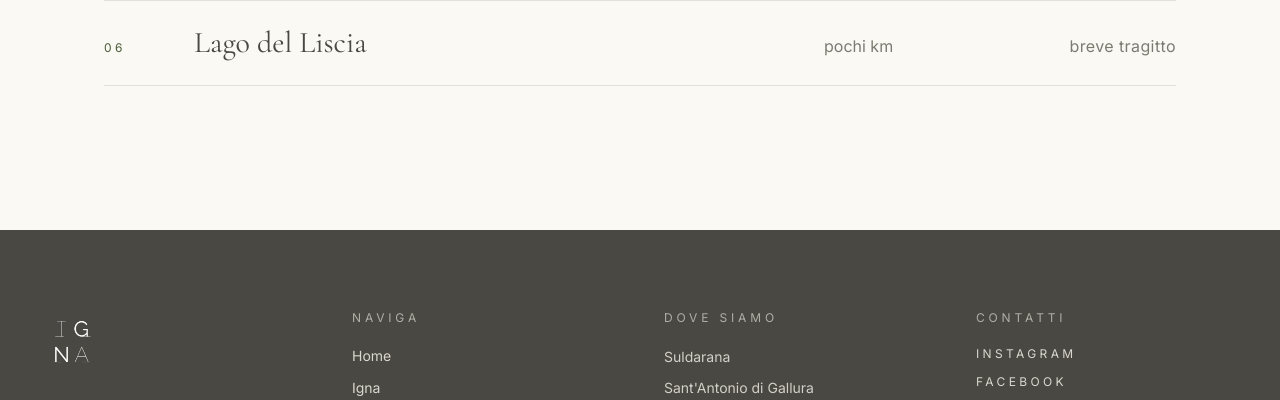
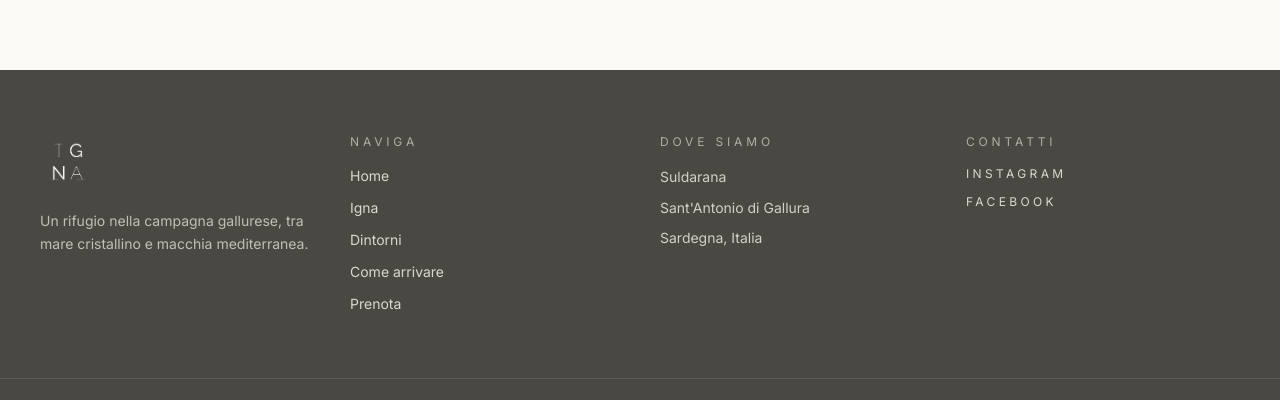
Before and after one commit to khapronyon/igna, a React (Vite) app: page /come-arrivare in a window 1280 px wide. Shown: the part 1933-2333 px from the top of the page. Built offline with nearby package versions, Linux system fonts and the light colour scheme.

Commit message:
aggiornamento mobile

```diff
--- a/src/components/Amenities.jsx
+++ b/src/components/Amenities.jsx
@@ -18,7 +18,7 @@ export default function Amenities() {
     <section className="bg-calce-100">
       <div className="grid md:grid-cols-2 items-stretch min-h-[500px]">
 
-        <div className="flex flex-col justify-center px-10 sm:px-16 py-24 space-y-6 text-center md:text-left">
+        <div className="flex flex-col justify-center px-10 sm:px-16 py-14 sm:py-20 space-y-6 text-center md:text-left">
           <Reveal as="h2" className="font-display text-3xl sm:text-5xl text-granito-dark leading-[1.15]">
             L'essenziale,<br />curato.
           </Reveal>
@@ -28,7 +28,7 @@ export default function Amenities() {
           </Reveal>
         </div>
 
-        <Reveal delay={1} className="flex flex-col justify-center px-10 sm:px-16 py-24">
+        <Reveal delay={1} className="flex flex-col justify-center px-10 sm:px-16 py-14 sm:py-20">
           <ul className="grid sm:grid-cols-2 gap-x-10 gap-y-5">
             {amenities.map((a) => (
               <li
--- a/src/components/CtaSection.jsx
+++ b/src/components/CtaSection.jsx
@@ -2,7 +2,7 @@ import Reveal from './Reveal.jsx'
 
 export default function CtaSection() {
   return (
-    <section className="bg-calce-50 py-28 sm:py-36">
+    <section className="bg-calce-50 py-14 sm:py-20">
       <div className="max-w-3xl mx-auto px-6 sm:px-10 text-center">
         <Reveal as="h2" className="font-display text-4xl sm:text-5xl text-granito-dark leading-[1.1]">
           La base ideale<br />per vivere la Costa Smeralda.
--- a/src/components/Distances.jsx
+++ b/src/components/Distances.jsx
@@ -11,7 +11,7 @@ const distances = [
 
 export default function Distances() {
   return (
-    <section className="bg-calce-50 py-28 sm:py-36">
+    <section className="bg-calce-50 py-14 sm:py-20">
       <div className="max-w-6xl mx-auto px-6 sm:px-10">
         <Reveal as="h2" className="font-display text-3xl sm:text-5xl text-granito-dark leading-[1.1] text-center mb-16">
           Vicini a tutto,<br />lontani dal rumore.
--- a/src/components/Footer.jsx
+++ b/src/components/Footer.jsx
@@ -3,14 +3,14 @@ import { Link } from 'react-router-dom'
 export default function Footer() {
   return (
     <footer className="bg-granito-dark text-calce/85">
-      <div className="max-w-7xl mx-auto px-6 sm:px-10 py-20 grid grid-cols-2 md:grid-cols-4 gap-12">
+      <div className="max-w-7xl mx-auto px-6 sm:px-10 py-16 grid grid-cols-2 md:grid-cols-4 gap-10">
 
-        {/* Logo + payoff — centrati su mobile, intera larghezza */}
+        {/* Logo + payoff — full width, centrato */}
         <div className="col-span-2 md:col-span-1 flex flex-col items-center md:items-start text-center md:text-left">
           <img
             src={`${import.meta.env.BASE_URL}images/Igna/logo.png`}
             alt="Igna Country Retreat"
-            className="h-16 w-auto mb-6"
+            className="h-14 w-auto mb-5"
             style={{ filter: 'brightness(0) invert(1)' }}
           />
           <p className="text-sm leading-relaxed text-calce/70 max-w-xs">
@@ -18,9 +18,9 @@ export default function Footer() {
           </p>
         </div>
 
-        {/* Naviga — intera larghezza su mobile */}
-        <div className="col-span-2 md:col-span-1 text-center md:text-left">
-          <p className="text-xs tracking-[0.32em] uppercase text-calce/60 mb-5">Naviga</p>
+        {/* Naviga — colonna sinistra su mobile */}
+        <div className="col-span-1 md:col-span-1 text-left">
+          <p className="text-xs tracking-[0.32em] uppercase text-calce/60 mb-4">Naviga</p>
           <ul className="space-y-3 text-sm">
             <li><Link to="/" className="hover:text-calce transition-colors">Home</Link></li>
             <li><Link to="/igna" className="hover:text-calce transition-colors">Igna</Link></li>
@@ -30,29 +30,29 @@ export default function Footer() {
           </ul>
         </div>
 
-        {/* Dove siamo — colonna sinistra su mobile */}
-        <div className="col-span-1 md:col-span-1 text-left">
-          <p className="text-xs tracking-[0.32em] uppercase text-calce/60 mb-5">Dove siamo</p>
+        {/* Dove siamo + Contatti — colonna destra su mobile */}
+        <div className="col-span-1 md:col-span-2 grid grid-cols-1 md:grid-cols-2 gap-8 text-left">
+          <div>
+            <p className="text-xs tracking-[0.32em] uppercase text-calce/60 mb-4">Dove siamo</p>
             <address className="not-italic text-sm leading-relaxed text-calce/80 space-y-2">
               <p>Suldarana</p>
               <p>Sant'Antonio di Gallura</p>
               <p>Sardegna, Italia</p>
             </address>
           </div>
-
-        {/* Contatti — colonna destra su mobile */}
-        <div className="col-span-1 md:col-span-1 text-left">
-          <p className="text-xs tracking-[0.32em] uppercase text-calce/60 mb-5">Contatti</p>
+          <div>
+            <p className="text-xs tracking-[0.32em] uppercase text-calce/60 mb-4">Contatti</p>
             <div className="flex flex-col gap-3 text-xs tracking-[0.28em] uppercase">
-            <a href="#" aria-label="Instagram" className="hover:text-calce transition-colors">Instagram</a>
-            <a href="#" aria-label="Facebook" className="hover:text-calce transition-colors">Facebook</a>
+              <a href="#" className="hover:text-calce transition-colors">Instagram</a>
+              <a href="#" className="hover:text-calce transition-colors">Facebook</a>
+            </div>
           </div>
         </div>
 
       </div>
 
       <div className="border-t border-calce/10">
-        <div className="max-w-7xl mx-auto px-6 sm:px-10 py-6 flex flex-col sm:flex-row gap-2 sm:justify-between items-center text-xs text-calce/50">
+        <div className="max-w-7xl mx-auto px-6 sm:px-10 py-5 flex flex-col sm:flex-row gap-2 sm:justify-between items-center text-xs text-calce/50">
           <p>© {new Date().getFullYear()} Igna Country Retreat</p>
           <p className="tracking-wider">Gallura · Sardegna</p>
         </div>
--- a/src/components/HowToArrive.jsx
+++ b/src/components/HowToArrive.jsx
@@ -20,13 +20,13 @@ export default function HowToArrive() {
     <section className="bg-calce-50">
       <div className="grid md:grid-cols-2 items-stretch min-h-[560px]">
 
-        <div className="flex flex-col justify-center px-10 sm:px-16 py-24 space-y-4 text-center md:text-left">
+        <div className="flex flex-col justify-center px-10 sm:px-16 py-14 sm:py-20 space-y-4 text-center md:text-left">
           <Reveal as="h2" className="font-display text-3xl sm:text-5xl text-granito-dark leading-[1.15]">
             Brevi<br />indicazioni.
           </Reveal>
         </div>
 
-        <div className="flex flex-col justify-center px-10 sm:px-16 py-24 space-y-10 bg-calce-100">
+        <div className="flex flex-col justify-center px-10 sm:px-16 py-14 sm:py-20 space-y-10 bg-calce-100">
           {steps.map((s, i) => (
             <Reveal key={s.label} delay={Math.min(i + 1, 3)} className="border-l-2 border-macchia/30 pl-6">
               <p className="text-xs tracking-[0.28em] uppercase text-macchia mb-3">{s.label}</p>
--- a/src/components/IgnaDescription.jsx
+++ b/src/components/IgnaDescription.jsx
@@ -16,7 +16,7 @@ export default function IgnaDescription() {
           />
         </Reveal>
 
-        <div className="flex flex-col justify-center px-10 sm:px-16 py-24 space-y-8 bg-calce-50 text-center md:text-left">
+        <div className="flex flex-col justify-center px-10 sm:px-16 py-14 sm:py-20 space-y-8 bg-calce-50 text-center md:text-left">
           <Reveal as="h2" delay={1} className="font-display text-3xl sm:text-5xl text-granito-dark leading-[1.15]">
             Due piani,<br />un respiro lungo.
           </Reveal>
--- a/src/components/Intro.jsx
+++ b/src/components/Intro.jsx
@@ -17,7 +17,7 @@ export default function Intro() {
           />
         </Reveal>
 
-        <div className="flex flex-col justify-center px-10 sm:px-16 py-24 space-y-8 bg-calce-50 text-center md:text-left">
+        <div className="flex flex-col justify-center px-10 sm:px-16 py-14 sm:py-20 space-y-8 bg-calce-50 text-center md:text-left">
           <Reveal as="h2" delay={1} className="font-display text-3xl sm:text-5xl text-granito-dark leading-[1.15]">
             Un country retreat<br />nel cuore della Gallura.
           </Reveal>
--- a/src/components/IntroDintorni.jsx
+++ b/src/components/IntroDintorni.jsx
@@ -8,7 +8,7 @@ export default function IntroDintorni() {
     <section className="bg-calce-100">
       <div className="grid md:grid-cols-2 items-stretch min-h-[600px]">
 
-        <div className="flex flex-col justify-center px-10 sm:px-16 py-24 space-y-8 order-2 md:order-1 text-center md:text-left">
+        <div className="flex flex-col justify-center px-10 sm:px-16 py-14 sm:py-20 space-y-8 order-2 md:order-1 text-center md:text-left">
           <Reveal as="h2" delay={1} className="font-display text-3xl sm:text-5xl text-granito-dark leading-[1.15]">
             Il silenzio di casa,<br />il mondo a portata di mano.
           </Reveal>
--- a/src/components/Payoff.jsx
+++ b/src/components/Payoff.jsx
@@ -2,7 +2,7 @@ import Reveal from './Reveal.jsx'
 
 export default function Payoff() {
   return (
-    <section className="bg-calce-50 py-24 sm:py-32">
+    <section className="bg-calce-50 py-14 sm:py-20">
       <div className="max-w-3xl mx-auto px-6 sm:px-10 text-center">
         <Reveal as="h2" className="font-display text-4xl sm:text-6xl text-granito-dark leading-[1.1]">
           Il tuo ritiro in Gallura
--- a/src/components/Preview.jsx
+++ b/src/components/Preview.jsx
@@ -29,9 +29,9 @@ const cards = [
 
 export default function Preview() {
   return (
-    <section className="bg-calce-100 pt-20 sm:pt-28">
+    <section className="bg-calce-100 pt-12 sm:pt-16">
       <div className="max-w-7xl mx-auto px-6 sm:px-10">
-        <h2 className="font-display text-4xl sm:text-5xl text-granito-dark text-center leading-[1.1] mb-20">
+        <h2 className="font-display text-4xl sm:text-5xl text-granito-dark text-center leading-[1.1] mb-10">
           La casa, il territorio,<br />la tua vacanza.
         </h2>
       </div>
--- a/src/components/TerritorioIntro.jsx
+++ b/src/components/TerritorioIntro.jsx
@@ -7,7 +7,7 @@ export default function TerritorioIntro() {
     <section className="bg-calce-50">
       <div className="grid md:grid-cols-2 items-stretch min-h-[600px]">
 
-        <div className="flex flex-col justify-center px-10 sm:px-16 py-24 space-y-8 text-center md:text-left">
+        <div className="flex flex-col justify-center px-10 sm:px-16 py-14 sm:py-20 space-y-8 text-center md:text-left">
           <Reveal as="h2" className="font-display text-3xl sm:text-5xl text-granito-dark leading-[1.15]">
             Una terra di granito,<br />vento e mare.
           </Reveal>
```
Lines whose indentation alone changed are shown as unchanged.
